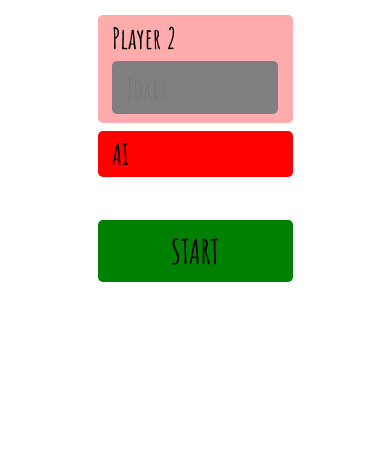
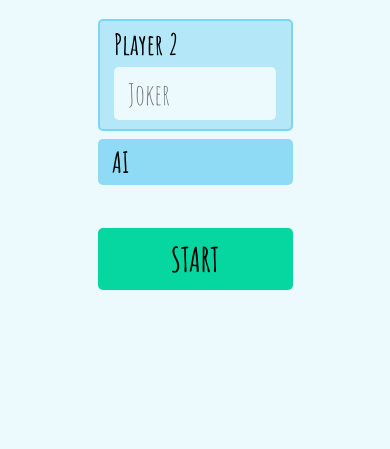
Before and after one commit to Saigunas/Tic-Tac-Toe, a plain HTML site: page index.html in a window 390 px wide. Shown: the part 395-844 px from the top of the page. Drawn offline with Linux system fonts and the light colour scheme.

Commit message:
Added style, some responsiveness

```diff
--- a/style.css
+++ b/style.css
@@ -8,22 +8,23 @@
     --selection-item-margin: 1vh;
     --selection-item-border-radius: 5px;
     --selection-item-padding: 0.3em 0.5em;
-    --selection-button-color: red;
-    --selection-selected-button-color: rgb(255, 172, 172);
+    --selection-button-color: #8FDBF5;
+    --selection-selected-button-color: #B4E7F8;
     --selection-button-focus-color: black;
 
-    --vs-text-color: red;
+    --vs-text-color: #EF476F;
 
-    --input-background: grey;
-    --input-border: black;
+    --input-background: #ECF9FD;
+    --p1-input-border: #073B4C;
+    --input-border: #7CD5F3;
     --input-font-color: black;
 
-    --button-background: green;
-    --button-hover-background: rgb(156, 182, 156);
+    --button-background: #06D6A0;
+    --button-hover-background: #06D6A0;
     --button-font-size: 2.1rem;
 
     --grid-block-size: 25vw;
-    --grid-block-background: #E5E7EB;
+    --grid-block-background: #F7B6C4;
     --grid-gap: 0.2rem;
 }
 
@@ -32,7 +33,7 @@ body {
     font-family: 'Amatic SC', cursive;
     font-weight: 700;
 
-    background-color: white;
+    background-color: #ECF9FD;
     display: flex;
     flex-direction: column;
     align-items: center;
@@ -61,7 +62,7 @@ body {
     opacity: 0%;
 }
 
-.selection-menu.disabled .start-game {
+.start-game {
     transition: 0.3s;
 }
 
@@ -87,6 +88,10 @@ body {
     width: 100%;
 }
 
+.selection-menu .p1-name {
+    border: 2px solid var(--p1-input-border);
+}
+
 .selection-menu .vs-text {
     text-align: center;
     color: var(--vs-text-color);
@@ -102,7 +107,7 @@ body {
 
 .selection-menu .selected-button {
     background-color: var(--selection-selected-button-color);
-    /* border: 2px solid var(--input-border); */
+    border: 2px solid var(--input-border);
 }
 
 .p2-name {
@@ -179,7 +184,7 @@ body {
 
 .winner-announce {
     margin-top: var(--selection-menu-margin);
-    font-size: var(--selection-menu-font-size);
+    font-size: 3em;
 }
 
 .restart-game {
@@ -198,8 +203,44 @@ body {
     display: none;
 }
 
-@media (min-width:320px)  { /* smartphones, portrait iPhone, portrait 480x320 phones (Android) */ }
-@media (min-width:480px)  { /* smartphones, Android phones, landscape iPhone */ }
-@media (min-width:600px)  { /* portrait tablets, portrait iPad, e-readers (Nook/Kindle), landscape 800x480 phones (Android) */ }
-@media (min-width:801px)  { /* tablet, landscape iPad, lo-res laptops ands desktops */ }
-@media (min-width:1025px) { /* big landscape tablets, laptops, and desktops */ }
+@media (min-width:1025px) {
+    :root {
+        --title-font-size: 10rem;
+        --title-padding: 5vh;
+
+        --selection-menu-margin: 5vh;
+        --selection-menu-font-size: 5rem;
+        --selection-item-margin: 1vh;
+        --selection-item-border-radius: 5px;
+        --selection-item-padding: 0.3em 0.5em;
+        --selection-button-color: #8FDBF5;
+        --selection-selected-button-color: #B4E7F8;
+        --selection-button-focus-color: black;
+
+        --vs-text-color: #EF476F;
+
+        --input-background: #ECF9FD;
+        --p1-input-border: #073B4C;
+        --input-border: #7CD5F3;
+        --input-font-color: black;
+
+        --button-background: #06D6A0;
+        --button-hover-background: #06D6A0;
+        --button-font-size: 6rem;
+
+        --grid-block-size: 12vh;
+    }
+
+    .selection-menu .vs-text {
+        font-size: 7rem;
+    }
+
+    .winner-announce {
+        font-size: 8rem;
+    }
+
+    .selection-menu {
+        width:40vw;
+        max-width: 15em;
+    }
+}
```
